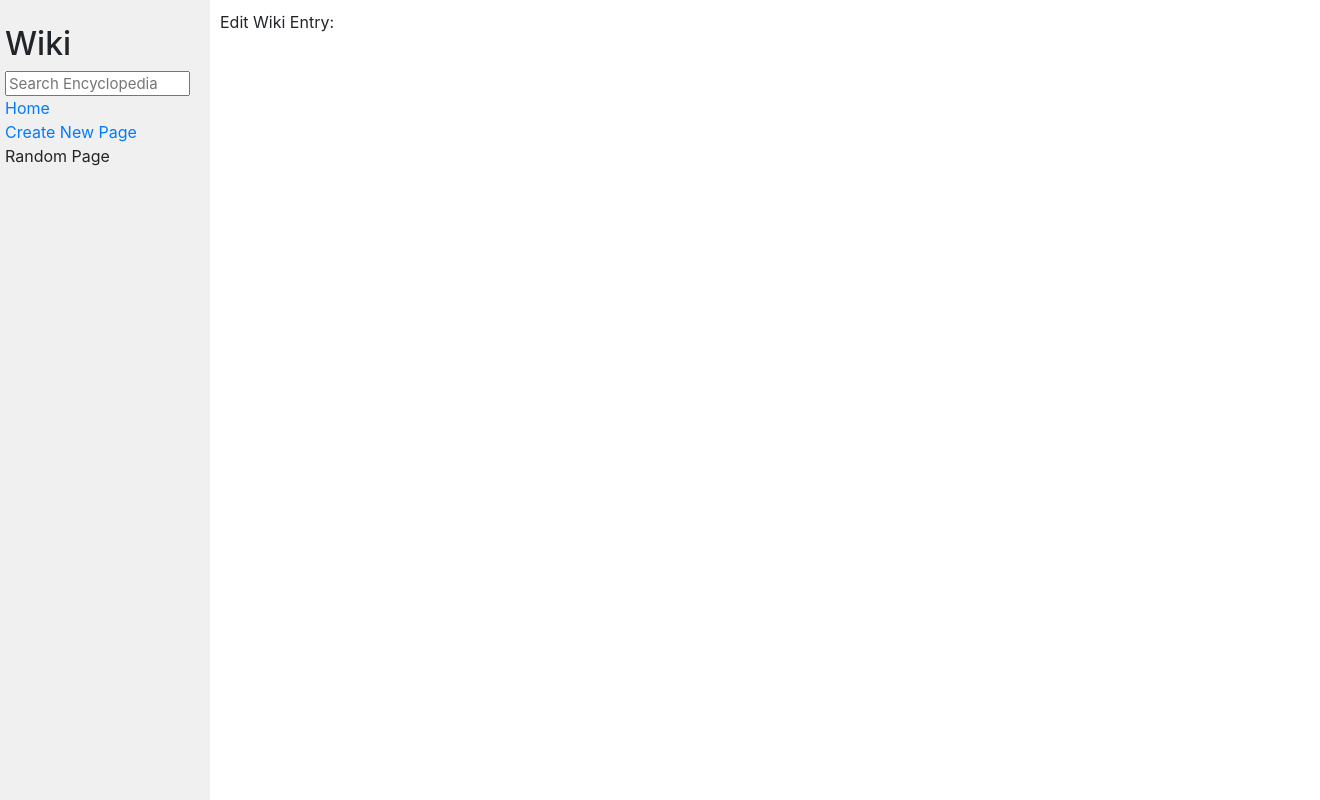
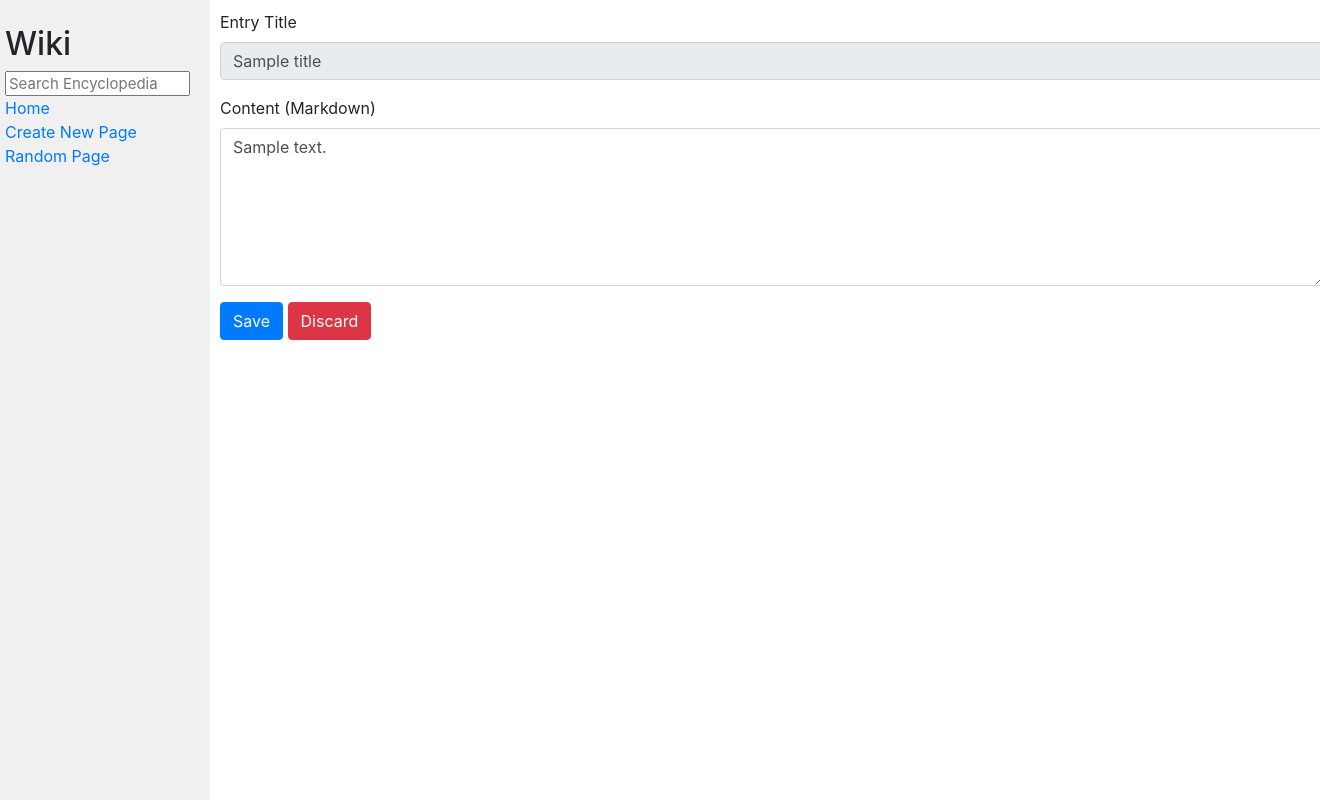
Before and after one commit to JessWhitney/CS50_wiki, a Django app: template encyclopedia/templates/encyclopedia/edit.html in a window 1320 px wide; the page is wider, and only the part inside the window is pictured. Run offline with Django 3.2, Linux system fonts and the light colour scheme; the template is opened without the code that fills it: most values are stand-ins (such as "Sample title", 1, 10 or a date in 2020); some libraries are stand-ins or nearby versions.

Commit message:
Makes edit page work

```diff
--- a/encyclopedia/templates/encyclopedia/edit.html
+++ b/encyclopedia/templates/encyclopedia/edit.html
@@ -1,20 +1,26 @@
 {% extends "encyclopedia/layout.html" %}
-{% block title %} Edit {{ entry }} {% endblock %}
 
+{% block title %}
+Editing "{{ title }}"
+{% endblock %}
 
 {% block body %}
 
-<div>Edit Wiki Entry:</div>
+<form action="/new_entry/" method="POST">
+    {% csrf_token %}
 
+    <input type="hidden" name="editing" value="true">
+    <div class="mb-3">
+        <label for="title" class="form-label">Entry Title</label>
+        <input name="title" readonly value="{{ title }}" required type="text" class="form-control" id="title">
+    </div>
+    <div class="mb-3">
+        <label for="content" class="form-label">Content (Markdown)</label>
+        <textarea name="content" required class="form-control" id="content" rows="6">{{ content }}</textarea>
+    </div>
 
-<!-- <form action="" method="post">
-    {% csrf_token %}
-    <input type="hidden" name="edit_function" value="true">
-    <input name="entry" readonly value="{{ entry }}" required type="text" class="form-control">
-    <textarea required class="form-control" rows="5" name="entry_content"
-        id="entry_content">{{content | safe}}</textarea>
-    <br>
-    <button type="submit">Submit</button>
-</form> -->
+    <button type="submit" class="btn btn-primary">Save</button>
+    <a class="btn btn-danger" href="/">Discard</a>
+</form>
 
 {% endblock %}
--- a/encyclopedia/templates/encyclopedia/entry.html
+++ b/encyclopedia/templates/encyclopedia/entry.html
@@ -7,7 +7,7 @@
 {% block body %}
 
 <div class="edit_button">
-    <a href={{entry}}edit> <button type="button">Edit Page</button></a>
+    <a href="edit"> <button type="button">Edit Page</button></a>
 </div>
 
 <div>{{content | safe}}</div>
--- a/encyclopedia/templates/encyclopedia/index.html
+++ b/encyclopedia/templates/encyclopedia/index.html
@@ -9,7 +9,7 @@ Encyclopedia
 
 <ul>
     {% for entry in entries %}
-    <li><a href=wiki/{{entry}}>{{ entry }}</a></li>
+    <li><a href="wiki/{{entry}}">{{ entry }}</a></li>
 
     {% endfor %}
 </ul>
--- a/encyclopedia/templates/encyclopedia/layout.html
+++ b/encyclopedia/templates/encyclopedia/layout.html
@@ -25,7 +25,7 @@
                 <a href="{% url 'new_entry' %}">Create New Page</a>
             </div>
             <div>
-                Random Page
+                <a href="{% url 'random_page' %}">Random Page</a>
             </div>
             {% block nav %}
             {% endblock %}
--- a/encyclopedia/urls.py
+++ b/encyclopedia/urls.py
@@ -4,8 +4,9 @@ from . import views
 
 urlpatterns = [
     path("", views.index, name="index"),
-    path("wiki/<str:title>", views.entry_page, name="wiki"),
-    path("new_entry", views.new_entry, name="new_entry"),
+    path("wiki/<str:title>/", views.entry_page, name="wiki"),
+    path("new_entry/", views.new_entry, name="new_entry"),
     path("search", views.search, name="search"),
     path("wiki/<str:title>/edit", views.edit_page, name="edit_page"),
+    path("random", views.random_page, name="random_page")
 ]
--- a/encyclopedia/views.py
+++ b/encyclopedia/views.py
@@ -7,6 +7,7 @@ import re
 from django.contrib import messages
 
 import markdown2
+import random
 
 
 class SearchForm(forms.Form):
@@ -71,3 +72,6 @@ def new_entry(request):
 
     util.save_entry(form_title, form_content)
     return redirect(f"/wiki/{form_title}")
+
+def random_page(request):
+    return redirect(f"wiki/{random.choice(util.list_entries())}")
```
Also changed, not shown: entries/Garlic.md (added, +1 -0 lines), entries/Tea.md (added, +2 -0 lines).
